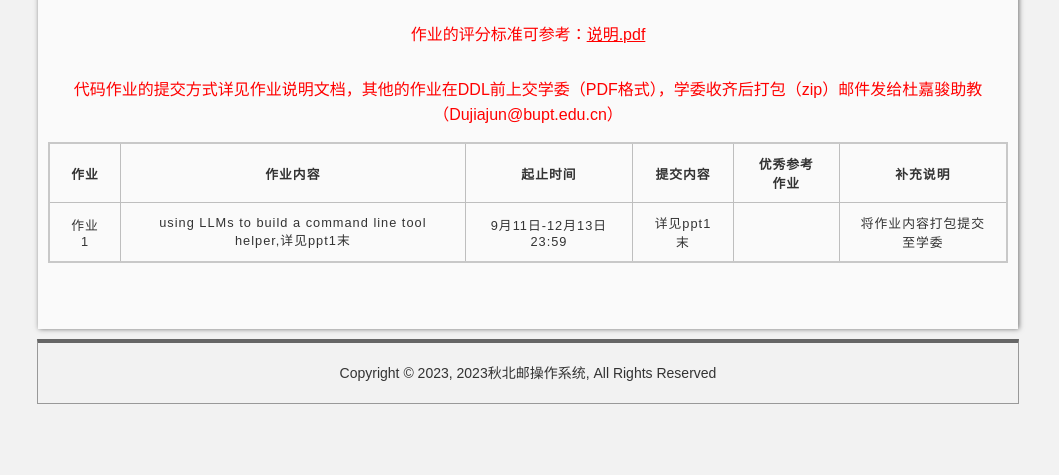
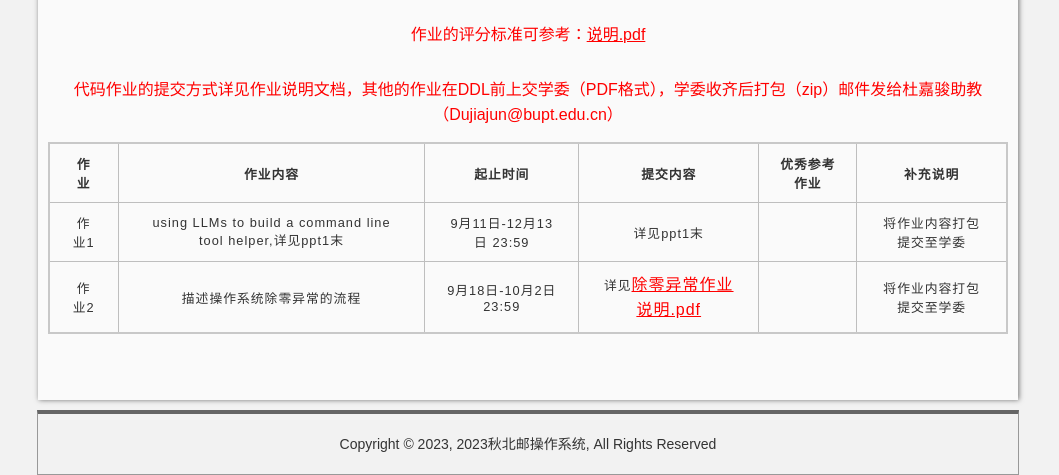
Before and after one commit to Richardhongyu/BuptOs.github.io, a plain HTML site: page homework.html in a window 1280 px wide. Shown: the part 554-1029 px from the top of the page, without its empty margins (112-1171 px from the left). Before the commit the page ends 958 px from the top, so only its background shows below. Drawn offline with Linux system fonts and the light colour scheme.

Commit message:
Update homework.html

```diff
--- a/homework.html
+++ b/homework.html
@@ -101,6 +101,14 @@
                             <td>&nbsp;</td>
                             <td>将作业内容打包提交至学委</td>
                         </tr>
+                        <tr>
+                            <td>作业2</td>
+                            <td>描述操作系统除零异常的流程</td>
+                            <td>9月18日-10月2日 23:59</td>
+                            <td>详见<a href="great_homework/除零异常作业说明.pdf" style="color: #FF0000;">除零异常作业说明.pdf</a></td>
+                            <td>&nbsp;</td>
+                            <td>将作业内容打包提交至学委</td>
+                        </tr>
                     </table>
                     <br><br><br><br>
                 </div>
```
